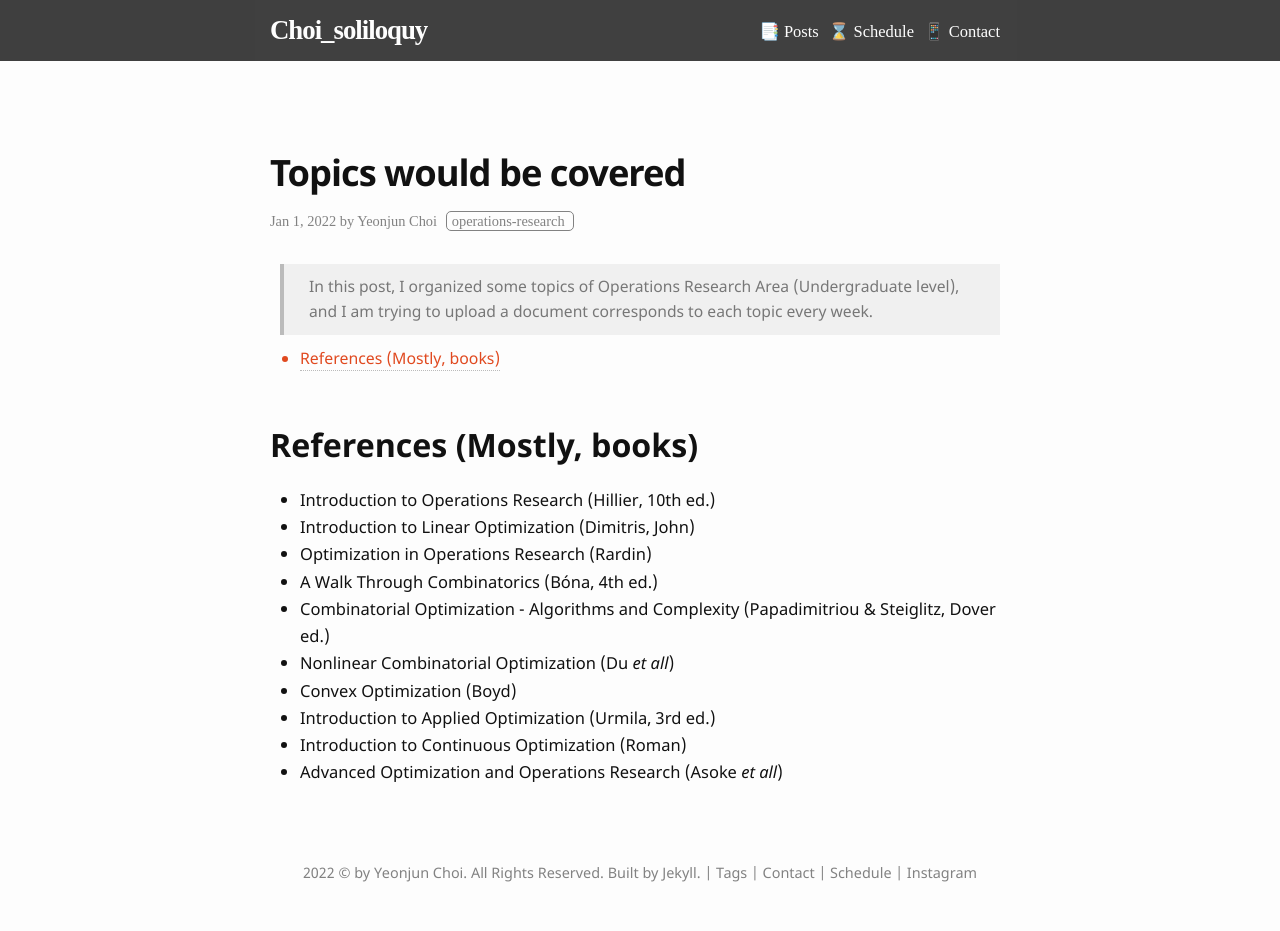
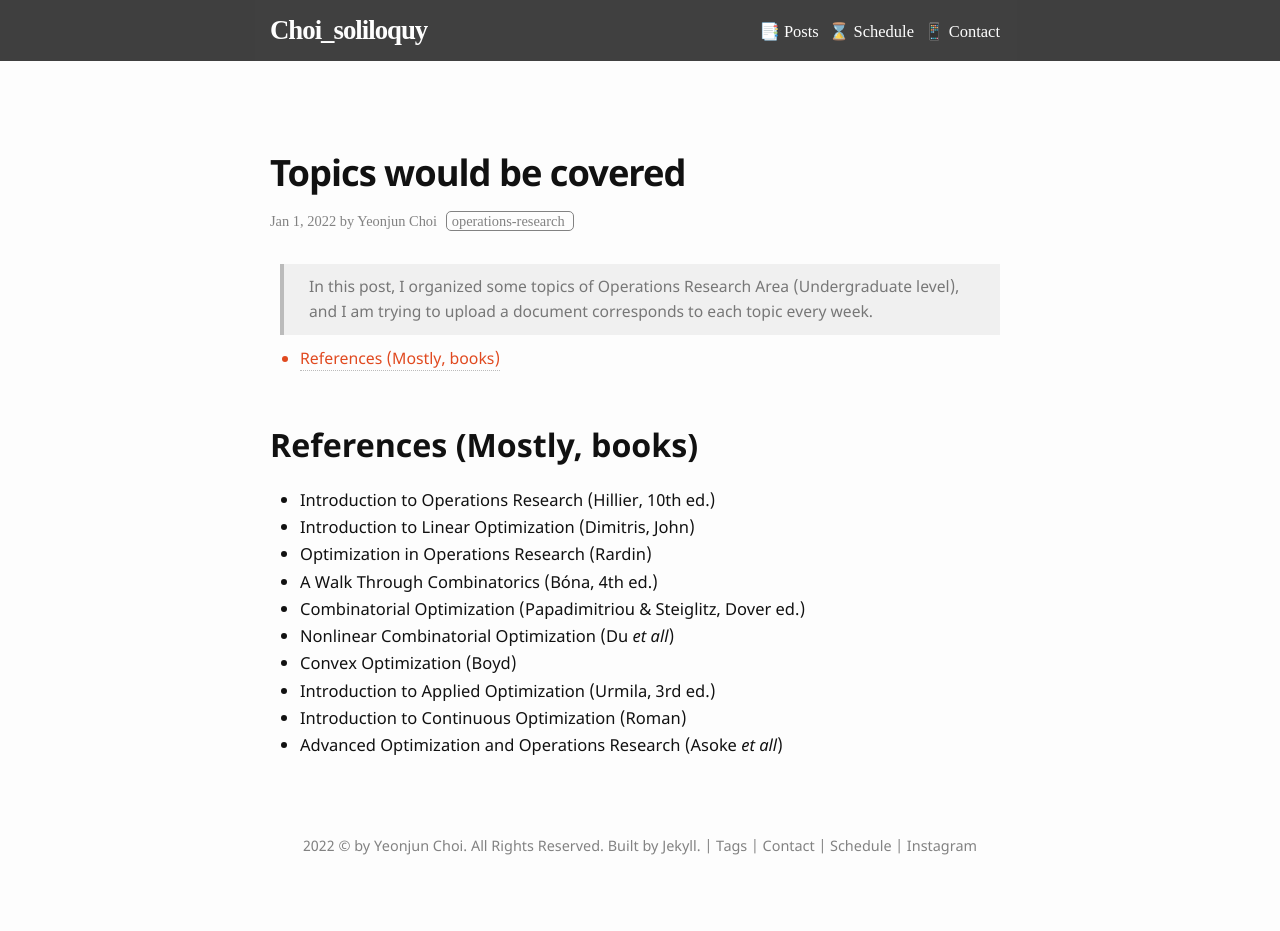
Before and after one commit to choipostech/choipostech.github.io, a Jekyll site: the page built from _posts/2022-01-01-Temp.md, in a window 1280 px wide. Built offline with Jekyll 4.4.1, drawn with Linux system fonts in a browser that asks for light colours; some web fonts are replaced; comment, search, counter and statistics services are not loaded; after the commit the page ends 904 px from its top, so only the background shows below that.

Commit message:
Update 2022-01-01-Temp.md

```diff
--- a/_posts/2022-01-01-Temp.md
+++ b/_posts/2022-01-01-Temp.md
@@ -21,7 +21,7 @@ tags: operations-research
 * Introduction to Linear Optimization (Dimitris, John)
 * Optimization in Operations Research (Rardin)
 * A Walk Through Combinatorics (Bóna, 4th ed.)
-* Combinatorial Optimization - Algorithms and Complexity (Papadimitriou & Steiglitz, Dover ed.)
+* Combinatorial Optimization (Papadimitriou & Steiglitz, Dover ed.)
 * Nonlinear Combinatorial Optimization (Du _et all_)
 * Convex Optimization (Boyd)
 * Introduction to Applied Optimization (Urmila, 3rd ed.)
```
